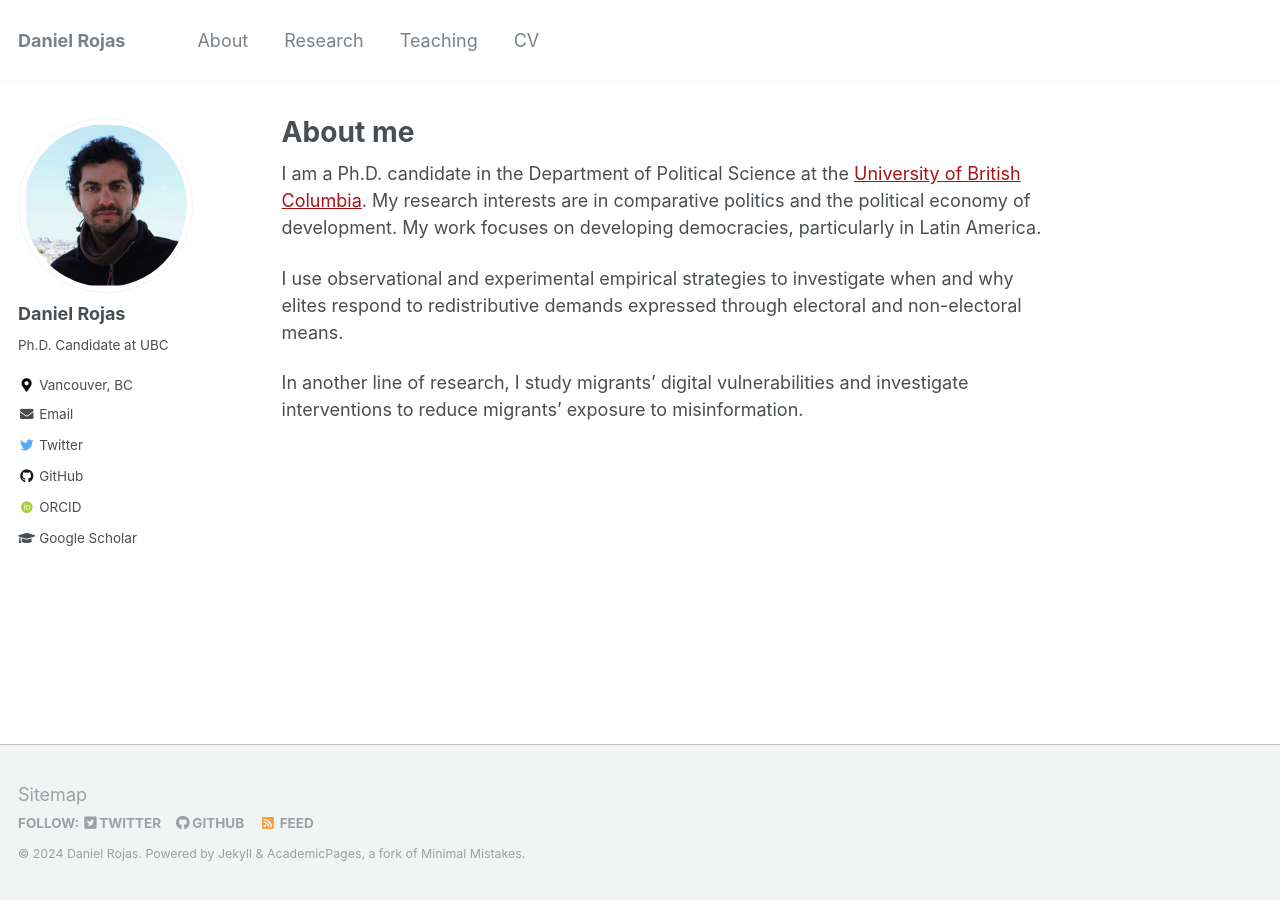
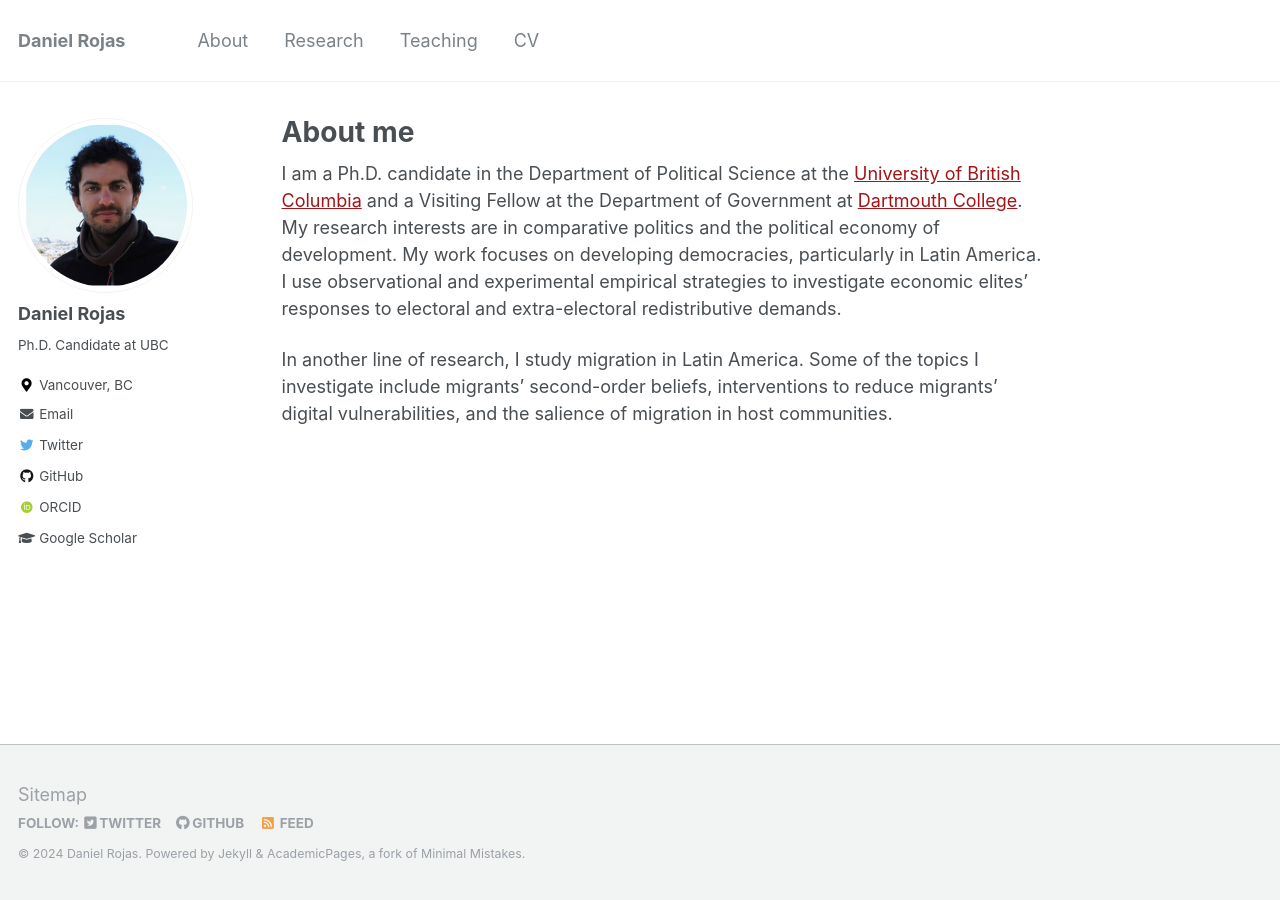
Before and after one commit to danielrojaslozano/danielrojaslozano.github.io, a Jekyll site: the page built from _pages/about.md, in a window 1280 px wide. Built offline with Jekyll 4.4.1, drawn with Linux system fonts in a browser that asks for light colours; some web fonts are replaced.

Commit message:
Update about.md

```diff
--- a/_pages/about.md
+++ b/_pages/about.md
@@ -8,10 +8,8 @@ redirect_from:
   - /about.html
 ---
 
-I am a Ph.D. candidate in the Department of Political Science at the [University of British Columbia](https://politics.ubc.ca/graduate/). My research interests are in comparative politics and the political economy of development. My work focuses on developing democracies, particularly in Latin America.
+I am a Ph.D. candidate in the Department of Political Science at the [University of British Columbia](https://politics.ubc.ca/graduate/) and a Visiting Fellow at the Department of Government at [Dartmouth College](https://govt.dartmouth.edu/). My research interests are in comparative politics and the political economy of development. My work focuses on developing democracies, particularly in Latin America. I use observational and experimental empirical strategies to investigate economic elites’ responses to electoral and extra-electoral redistributive demands.
 
-I use observational and experimental empirical strategies to investigate when and why elites respond to redistributive demands expressed through electoral and non-electoral means.
-
-In another line of research, I study migrants’ digital vulnerabilities and investigate interventions to reduce migrants’ exposure to misinformation.
+In another line of research, I study migration in Latin America. Some of the topics I investigate include migrants’ second-order beliefs, interventions to reduce migrants’ digital vulnerabilities, and the salience of migration in host communities.
 
 <!-- I am an affiliated researcher at the [Centro Latam Digital](https://centrolatam.digital/).-->
```
